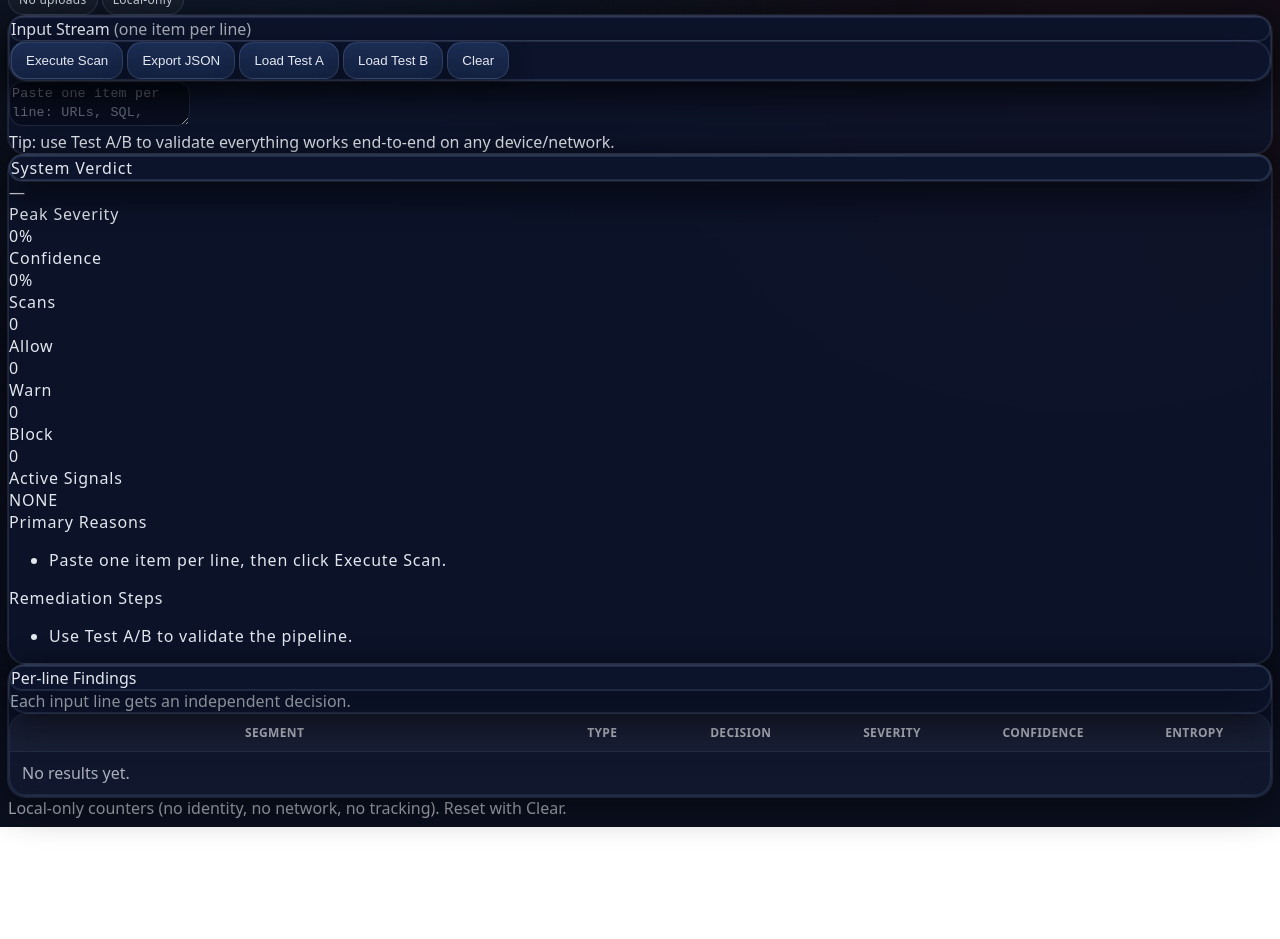
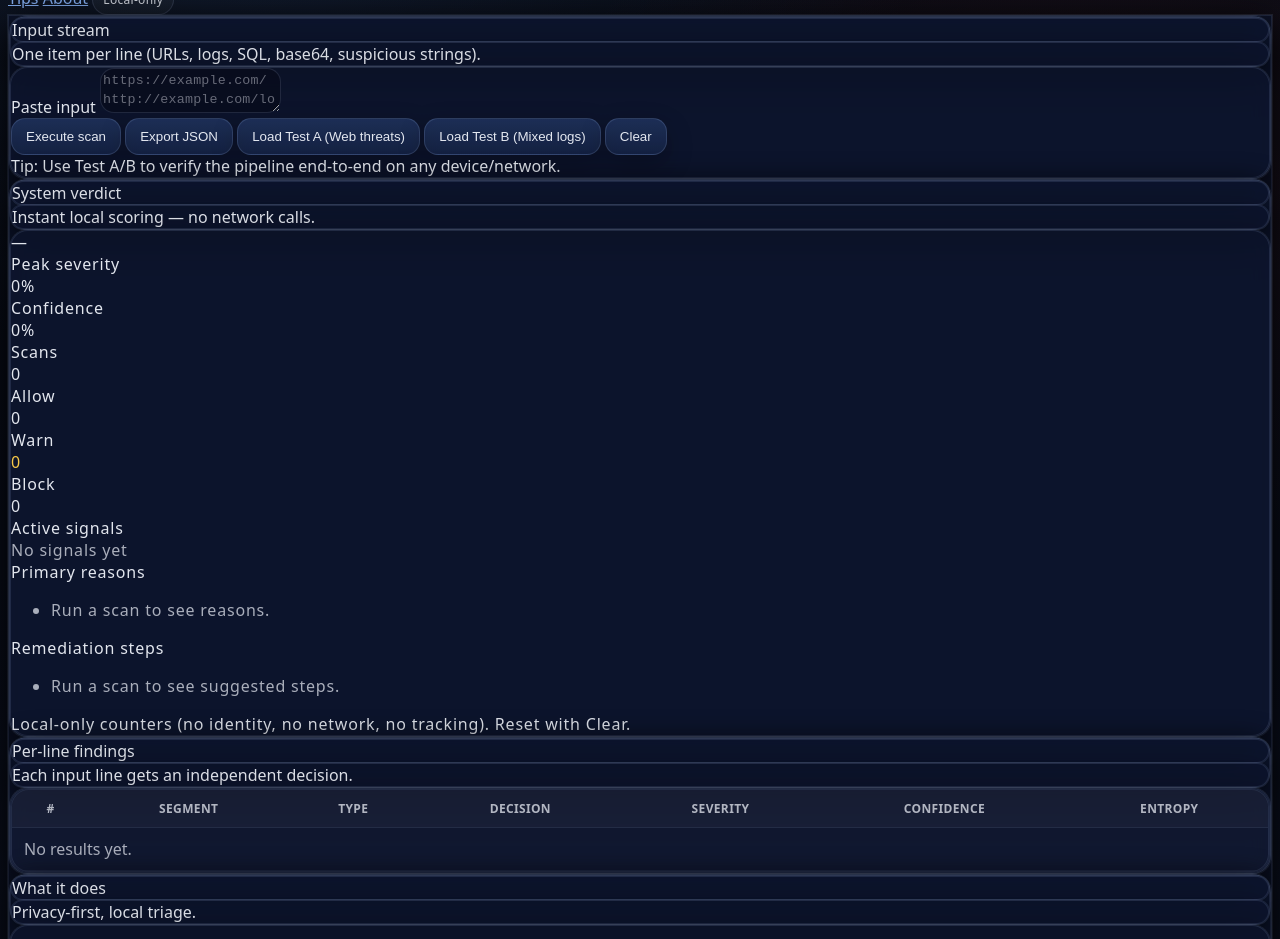
Before and after one commit to ahajjiou/validoon, a plain HTML site: page index.html in a window 1280 px wide. Shown: the part 68-1007 px from the top of the page. Before the commit the page ends 895 px from the top, so only its background shows below. Drawn offline with Linux system fonts and the light colour scheme.

Commit message:
Update index.html

```diff
--- a/index.html
+++ b/index.html
@@ -1,148 +1,215 @@
+<!-- index.html -->
 <!doctype html>
-<html lang="en" dir="ltr">
+<html lang="en">
 <head>
   <meta charset="utf-8" />
-  <meta name="viewport" content="width=device-width,initial-scale=1" />
+  <meta name="viewport" content="width=device-width, initial-scale=1" />
   <title>Validoon</title>
-  <meta name="description" content="Validoon — local decision engine to triage inputs; detect phishing-style URL risks, SQL/XSS/CMD/LFI patterns, and obfuscation signals." />
-  <meta name="referrer" content="no-referrer" />
+  <meta name="description" content="Validoon - privacy-first local decision engine for input triage (ALLOW / WARN / BLOCK)." />
 
-  <!-- Keep CSS as a separate file (recommended) -->
   <link rel="stylesheet" href="./style.css?v=1" />
-
-  <!-- Load JS (defer ensures DOM exists before binding) -->
-  <script src="./app.js?v=1" defer></script>
+  <script defer src="./app.js?v=1"></script>
 </head>
 
 <body>
-  <div class="app" id="appRoot">
-
   <header class="topbar">
     <div class="brand">
-        <div class="brand__title">Validoon</div>
-        <div class="brand__subtitle">Privacy-first local verdict engine • ALLOW / WARN / BLOCK</div>
+      <div class="brandMark" aria-hidden="true"></div>
+      <div class="brandText">
+        <div class="brandName">Validoon</div>
+        <div class="brandTag">Local decision engine — ALLOW / WARN / BLOCK. No uploads.</div>
       </div>
-      <div class="topbar__right">
-        <span class="pill">No uploads</span>
+    </div>
+
+    <div class="topbarActions">
+      <a class="linkPill" href="#" id="btnDocs" title="Quick tips">Tips</a>
+      <a class="linkPill" href="#" id="btnAbout" title="About this demo">About</a>
       <span class="pill">Local-only</span>
     </div>
   </header>
 
-    <main class="grid">
+  <main class="shell">
+    <section class="grid">
+      <!-- LEFT: Input -->
+      <div class="card">
+        <div class="cardHeader">
+          <div class="cardTitle">Input stream</div>
+          <div class="cardSub">One item per line (URLs, logs, SQL, base64, suspicious strings).</div>
+        </div>
 
-      <!-- Left: Input -->
-      <section class="card card--input">
-        <div class="card__header">
-          <div class="card__title">Input Stream <span class="muted">(one item per line)</span></div>
-          <div class="card__actions">
-            <button class="btn btn--primary" id="btnRun" type="button">Execute Scan</button>
+        <div class="cardBody">
+          <label class="label" for="txtInput">Paste input</label>
+          <textarea id="txtInput" class="textarea" spellcheck="false"
+            placeholder="https://example.com/
+http://example.com/login?redirect=https://evil.invalid
+SELECT * FROM users WHERE id='1' OR 1=1;
+<script>alert(1)</script>
+../../etc/passwd
+hello world"></textarea>
+
+          <div class="actionsRow">
+            <button class="btn primary" id="btnRun" type="button">Execute scan</button>
             <button class="btn" id="btnExport" type="button">Export JSON</button>
-            <button class="btn" id="btnTestA" type="button">Load Test A</button>
-            <button class="btn" id="btnTestB" type="button">Load Test B</button>
-            <button class="btn btn--danger" id="btnClear" type="button">Clear</button>
+            <button class="btn" id="btnTestA" type="button">Load Test A (Web threats)</button>
+            <button class="btn" id="btnTestB" type="button">Load Test B (Mixed logs)</button>
+            <button class="btn danger" id="btnClear" type="button">Clear</button>
+          </div>
+
+          <div class="hint">
+            Tip: Use Test A/B to verify the pipeline end-to-end on any device/network.
+          </div>
         </div>
       </div>
 
-        <textarea
-          id="inputStream"
-          class="textarea"
-          placeholder="Paste one item per line: URLs, SQL, logs, base64, suspicious strings…"
-          spellcheck="false"
-        ></textarea>
-
-        <div class="hint">
-          Tip: use Test A/B to validate everything works end-to-end on any device/network.
-        </div>
-      </section>
-
-      <!-- Right: Verdict -->
-      <section class="card card--verdict">
-        <div class="card__header">
-          <div class="card__title">System Verdict</div>
+      <!-- RIGHT: Verdict -->
+      <div class="card">
+        <div class="cardHeader">
+          <div class="cardTitle">System verdict</div>
+          <div class="cardSub">Instant local scoring — no network calls.</div>
         </div>
 
+        <div class="cardBody">
           <div class="verdict">
-          <div class="verdict__big" id="verdictLabel">—</div>
-
-          <div class="kpis">
-            <div class="kpi">
-              <div class="kpi__label">Peak Severity</div>
-              <div class="kpi__value" id="peakSeverity">0%</div>
+            <div class="verdictMain">
+              <div class="verdictLabel" id="lblVerdict">—</div>
+              <div class="meterRow">
+                <div class="meter">
+                  <div class="meterTitle">Peak severity</div>
+                  <div class="meterValue" id="lblPeakSeverity">0%</div>
                 </div>
-            <div class="kpi">
-              <div class="kpi__label">Confidence</div>
-              <div class="kpi__value" id="confidence">0%</div>
+                <div class="meter">
+                  <div class="meterTitle">Confidence</div>
+                  <div class="meterValue" id="lblConfidence">0%</div>
+                </div>
               </div>
             </div>
 
-          <div class="row">
-            <div class="meter">
-              <div class="meter__label">Scans</div>
-              <div class="meter__value" id="countScans">0</div>
+            <div class="miniBoard">
+              <div class="mini">
+                <div class="miniTitle">Scans</div>
+                <div class="miniValue" id="lblScans">0</div>
               </div>
-            <div class="meter">
-              <div class="meter__label">Allow</div>
-              <div class="meter__value" id="countAllow">0</div>
+              <div class="mini">
+                <div class="miniTitle">Allow</div>
+                <div class="miniValue ok" id="lblAllow">0</div>
               </div>
-            <div class="meter">
-              <div class="meter__label">Warn</div>
-              <div class="meter__value" id="countWarn">0</div>
+              <div class="mini">
+                <div class="miniTitle">Warn</div>
+                <div class="miniValue warn" id="lblWarn">0</div>
               </div>
-            <div class="meter">
-              <div class="meter__label">Block</div>
-              <div class="meter__value" id="countBlock">0</div>
+              <div class="mini">
+                <div class="miniTitle">Block</div>
+                <div class="miniValue bad" id="lblBlock">0</div>
               </div>
             </div>
 
             <div class="divider"></div>
 
-          <div class="section-title">Active Signals</div>
-          <div class="chips" id="activeSignals"></div>
+            <div class="sectionTitle">Active signals</div>
+            <div class="chips" id="chipsSignals">
+              <span class="chip muted">No signals yet</span>
+            </div>
 
             <div class="divider"></div>
 
-          <div class="section-title">Primary Reasons</div>
-          <ul class="list" id="primaryReasons"></ul>
+            <div class="twoCol">
+              <div>
+                <div class="sectionTitle">Primary reasons</div>
+                <ul class="list" id="listReasons">
+                  <li class="muted">Run a scan to see reasons.</li>
+                </ul>
+              </div>
+              <div>
+                <div class="sectionTitle">Remediation steps</div>
+                <ul class="list" id="listRemediation">
+                  <li class="muted">Run a scan to see suggested steps.</li>
+                </ul>
+              </div>
+            </div>
 
             <div class="divider"></div>
 
-          <div class="section-title">Remediation Steps</div>
-          <ul class="list" id="remediationSteps"></ul>
+            <div class="footnote">
+              Local-only counters (no identity, no network, no tracking). Reset with Clear.
             </div>
-      </section>
-
-      <!-- Bottom: Per-line Findings -->
-      <section class="card card--table">
-        <div class="card__header">
-          <div class="card__title">Per-line Findings</div>
-          <div class="muted small">Each input line gets an independent decision.</div>
+          </div>
+        </div>
       </div>
 
-        <div class="tableWrap">
-          <table class="table">
+      <!-- BOTTOM: Findings table -->
+      <div class="card cardFull">
+        <div class="cardHeader">
+          <div class="cardTitle">Per-line findings</div>
+          <div class="cardSub">Each input line gets an independent decision.</div>
+        </div>
+
+        <div class="cardBody tableWrap">
+          <table class="table" aria-label="Per-line findings table">
             <thead>
               <tr>
-                <th style="width:42%">Segment</th>
-                <th style="width:10%">Type</th>
-                <th style="width:12%">Decision</th>
-                <th style="width:12%">Severity</th>
-                <th style="width:12%">Confidence</th>
-                <th style="width:12%">Entropy</th>
+                <th class="colLine">#</th>
+                <th>Segment</th>
+                <th class="colType">Type</th>
+                <th class="colDecision">Decision</th>
+                <th class="colSeverity">Severity</th>
+                <th class="colConfidence">Confidence</th>
+                <th class="colEntropy">Entropy</th>
               </tr>
             </thead>
-            <tbody id="resultsTableBody">
-              <!-- rows injected -->
+            <tbody id="tblBody">
+              <tr>
+                <td class="muted" colspan="7">No results yet.</td>
+              </tr>
             </tbody>
           </table>
         </div>
+      </div>
+
+      <!-- LEFT: Sidebar info -->
+      <div class="card cardSidebar">
+        <div class="cardHeader">
+          <div class="cardTitle">What it does</div>
+          <div class="cardSub">Privacy-first, local triage.</div>
+        </div>
+        <div class="cardBody">
+          <ul class="bullets">
+            <li>Immediate value: paste → scan → actionable reasons + remediation.</li>
+            <li>Detects URL risks, SQLi/XSS patterns, traversal, obfuscation hints.</li>
+            <li>Exportable JSON report for incident notes / tickets.</li>
+            <li>No accounts. No uploads. Runs entirely in your browser.</li>
+          </ul>
+
+          <div class="divider"></div>
+
+          <div class="sectionTitle">Status</div>
+          <div class="statusLine">
+            <span class="dot ok"></span>
+            <span>UI + local engine</span>
+          </div>
+          <div class="statusLine">
+            <span class="dot warn"></span>
+            <span>Rules are heuristic (expandable)</span>
+          </div>
+        </div>
+      </div>
+
     </section>
-
   </main>
 
   <footer class="footer">
-      <span class="muted small">Local-only counters (no identity, no network, no tracking). Reset with Clear.</span>
+    <div>© <span id="year"></span> Validoon</div>
+    <div class="muted">Local demo — no external scripts.</div>
   </footer>
 
+  <!-- Modal -->
+  <div class="modalBackdrop" id="modalBackdrop" hidden>
+    <div class="modal" role="dialog" aria-modal="true" aria-labelledby="modalTitle">
+      <div class="modalHead">
+        <div class="modalTitle" id="modalTitle">Info</div>
+        <button class="btn small" id="btnCloseModal" type="button">Close</button>
+      </div>
+      <div class="modalBody" id="modalBody"></div>
+    </div>
   </div>
 </body>
 </html>
```
Lines whose indentation alone changed are shown as unchanged.
